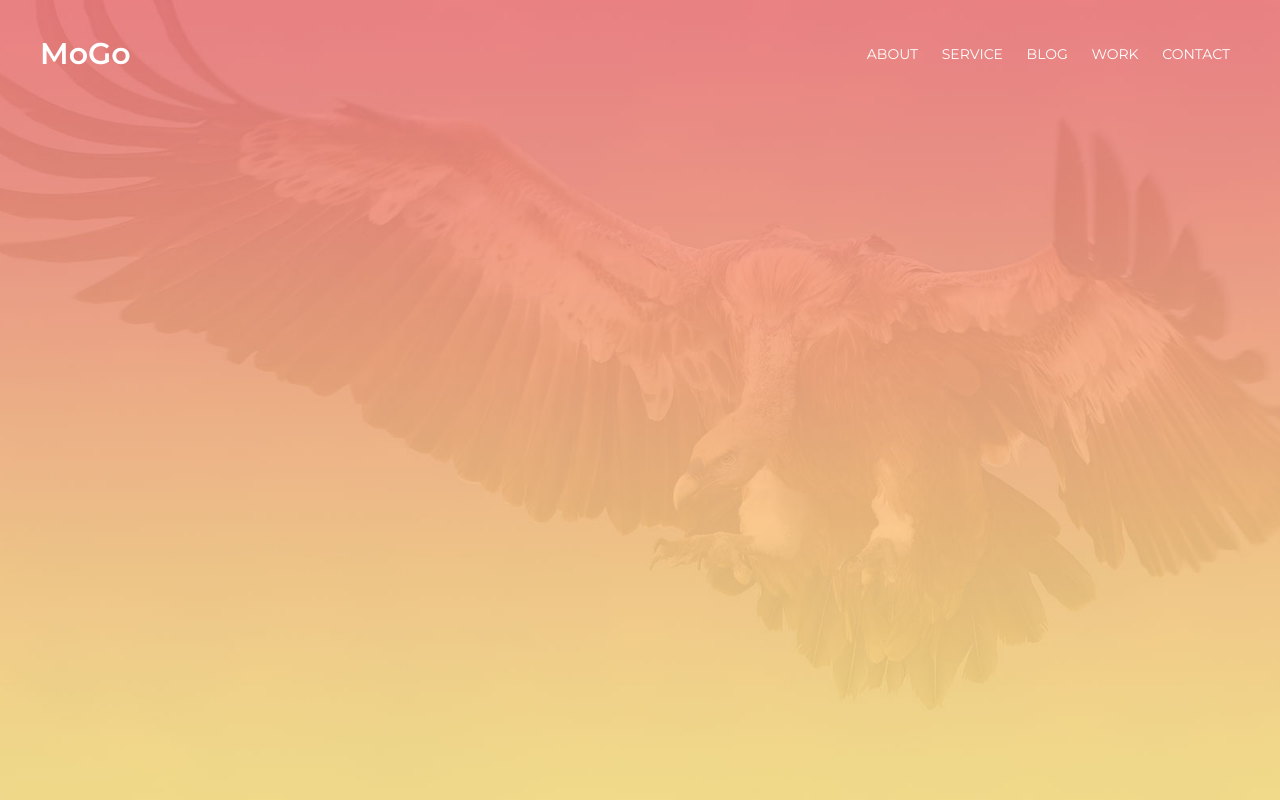
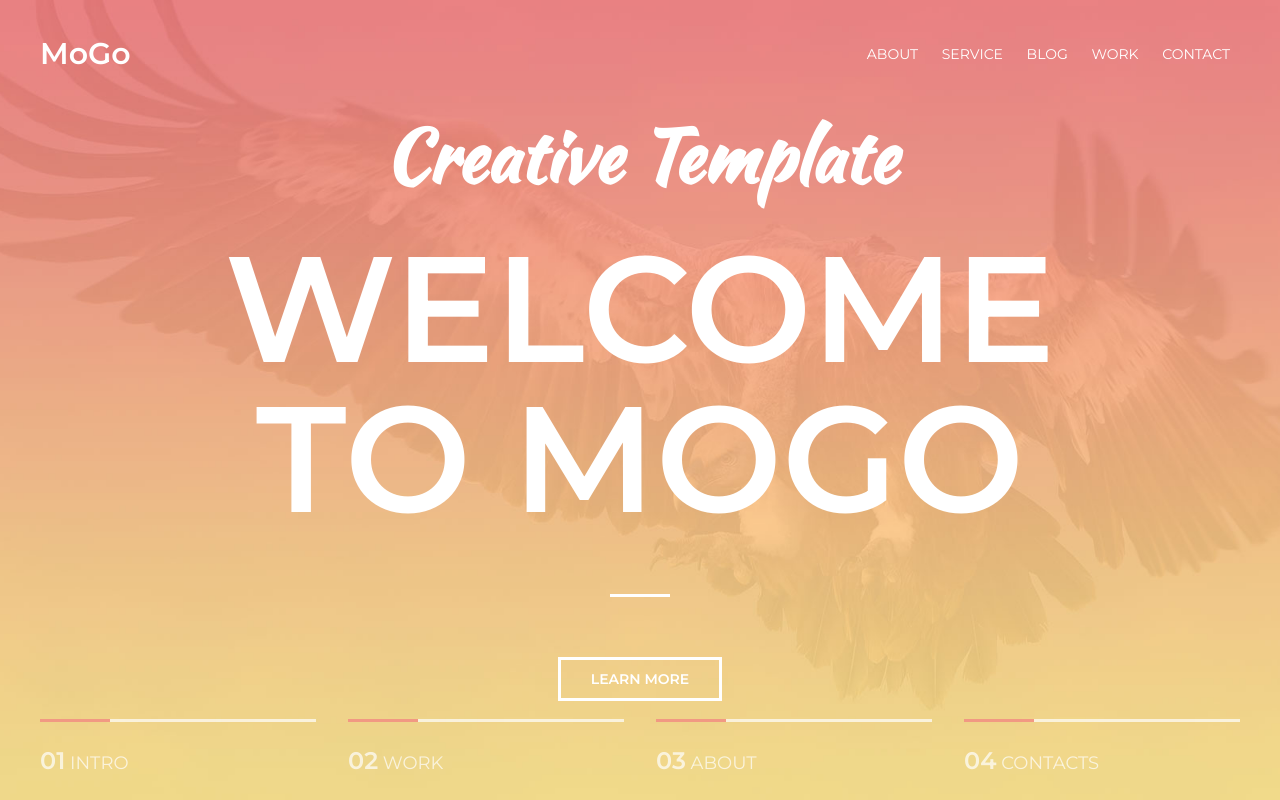
Before and after one commit to WendemBox/mogo_verst, a plain HTML site: page index.html in a window 1280 px wide. Drawn offline with Linux system fonts and the light colour scheme.

Commit message:
Первая часть верстки

```diff
--- a/assetc/images/css/style.css
+++ b/assetc/images/css/style.css
@@ -26,10 +26,47 @@
 }
 
 .intro {
+  display: flex;
+  flex-direction: column;
+  justify-content: center;
   width: 100%;
   height: 100vh;
   background: url("../images/intro.jpg") center no-repeat;
   background-size: cover;
+}
+
+.intro__title {
+  color: #fff;
+  font-size: 150px;
+  font-weight: 700;
+  text-transform: uppercase;
+  text-align: center;
+  line-height: 1;
+}
+
+.intro__title:after {
+  content: "";
+  display: block;
+  width: 60px;
+  height: 3px;
+  background-color: #fff;
+  margin: 60px auto 60px;
+}
+
+.intro__inner {
+  width: 100%;
+  max-width: 880px;
+  margin: 0 auto;
+  text-align: center;
+}
+
+.intro__suptitle {
+  color: #fff;
+  margin-bottom: 20px;
+  font-size: 72px;
+  font-family: "Kaushan Script", cursive;
+
+  text-align: center;
 }
 
 header {
@@ -71,7 +108,7 @@
 
 .nav__link:after {
   content: "";
-  display: none;
+  opacity: 0;
   width: 100%;
   height: 3px;
   background-color: #fce38a;
@@ -79,7 +116,7 @@
   top: 100%;
   left: 0;
   z-index: 1;
-  transition: 0.1s linear;
+  transition: opacity 0.2s linear;
 }
 
 .nav__link:hover {
@@ -87,6 +124,70 @@
 }
 
 .nav__link:hover:after {
-  display: block;
+  opacity: 1;
+}
+
+.btn {
+  display: inline-block;
+  vertical-align: top;
+  border: 3px solid #fff;
+  padding: 8px 30px;
+  color: #fff;
+  text-transform: uppercase;
+  font-size: 14px;
+  font-weight: 700;
+  text-decoration: none;
+  transition: background 0.2s linear, color 0.2s linear;
+}
+
+.btn:hover {
+  background-color: #fff;
+  color: black;
+}
+
+.slider {
+  width: 100%;
+  position: absolute;
+  bottom: 0;
+  left: 0;
+  z-index: 1;
+}
+
+.slider__inner {
+  display: flex;
+  justify-content: space-between;
+}
+
+.slider__item {
+  width: 23%;
+  position: relative;
+  font-size: 18px;
+  color: #fff;
+  text-transform: uppercase;
+  padding: 20px 0;
+  border-top: 3px solid #fff;
+  opacity: 0.7;
   transition: 0.2s linear;
 }
+
+.slider__item:hover {
+  opacity: 1;
+}
+
+.slider__item:after {
+  content: "";
+  display: block;
+  width: 70px;
+  height: 3px;
+  position: absolute;
+  top: -3px;
+  left: 0;
+  z-index: 1;
+
+  background-color: #f38181;
+}
+
+.slider__num {
+  font-size: 24px;
+  font-weight: 700;
+}
--- a/index.html
+++ b/index.html
@@ -29,7 +29,31 @@
     </header>
 
     <div class="intro">
-      <div class="container"></div>
+      <div class="container">
+        <div class="intro__inner">
+          <h2 class="intro__suptitle">Creative Template</h2>
+          <h1 class="intro__title">Welcome to MoGo</h1>
+          <a class="btn" href="#">Learn More</a>
+        </div>
+      </div>
+      <div class="slider">
+        <div class="container">
+          <div class="slider__inner">
+            <div class="slider__item">
+              <span class="slider__num">01</span> Intro
+            </div>
+            <div class="slider__item">
+              <span class="slider__num">02</span> Work
+            </div>
+            <div class="slider__item">
+              <span class="slider__num">03</span> About
+            </div>
+            <div class="slider__item">
+              <span class="slider__num">04</span> Contacts
+            </div>
+          </div>
+        </div>
+      </div>
     </div>
   </body>
 </html>
```
